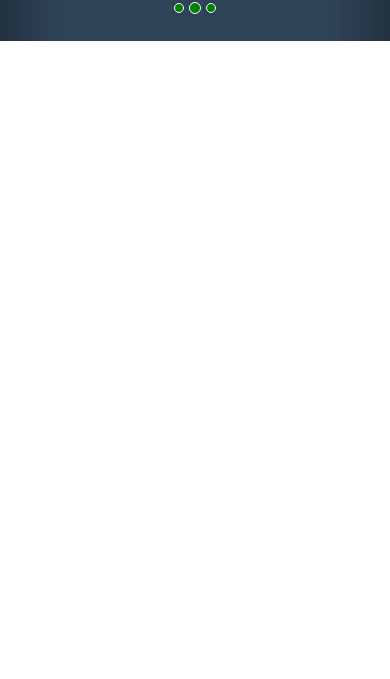
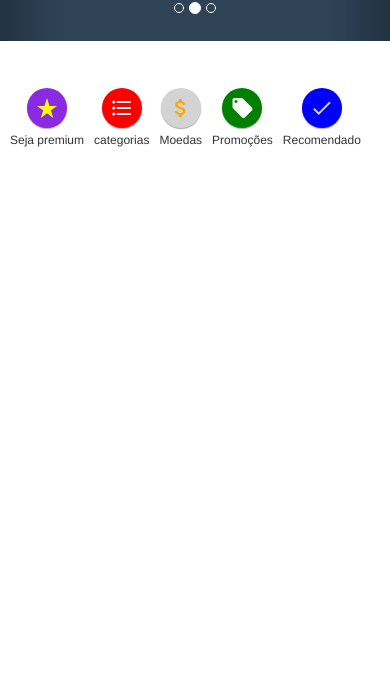
Before and after one commit to paulosantos20/BICCITY, a plain HTML site: page aplicativo/BICCITY/www/index.html in a window 390 px wide. Shown: the part 165-844 px from the top of the page. Drawn offline with nearby package versions, Linux system fonts and the light colour scheme; some packages are replaced by stand-ins of ours.

Commit message:
Backup_10_10_17
Botões de opções adicionadas a tela de usuario!!!

```diff
--- a/aplicativo/BICCITY/www/css/app.css
+++ b/aplicativo/BICCITY/www/css/app.css
@@ -176,6 +176,8 @@ body {
 }
 
 
+/* carousel css pertence ao slideshow  */
+
 .carousel{
     background: #2f4357;
     margin-top: 0 px;
@@ -189,3 +191,19 @@ body {
 .bs-example{
 	margin: 0px;
 }
+
+/* divop e opc1 css pertence a div de opções da tela de usuario  */
+
+.divop{
+    width: 100%;
+    height: 50px;
+    background-color: none;
+    margin-top: 12%;
+}
+
+.opc1{
+    margin-left: 10px;
+    height: 50px;
+    float: left;
+    background-color: none;
+}
--- a/aplicativo/BICCITY/www/index.html
+++ b/aplicativo/BICCITY/www/index.html
@@ -365,17 +365,19 @@
 
                     <main class="mdl-layout__content">
 
+
                        <div class="page-content">
 
+                            <!--------------slideshow------->
                             <div class="bs-example">
 
                                 <div id="myCarousel" class="carousel slide" data-interval="3000" data-ride="carousel">
 
                                     <!-- Carousel indicators -->
                                         <ol class="carousel-indicators" >
-                                            <li data-target="#myCarousel" data-slide-to="0" class="active" style="background-color: green;"></li>
-                                            <li data-target="#myCarousel" data-slide-to="1" style="background-color: green;"></li>
-                                            <li data-target="#myCarousel" data-slide-to="2" style="background-color: green;"></li>
+                                            <li data-target="#myCarousel" data-slide-to="0" class="active"></li>
+                                            <li data-target="#myCarousel" data-slide-to="1"></li>
+                                            <li data-target="#myCarousel" data-slide-to="2"></li>
                                         </ol>
 
                                     <!-- Wrapper for carousel items -->
@@ -384,39 +386,124 @@
                                                 <div class="active item">
 
          		                                         <div class="carousel-caption">
-                                                                <h3>First slide label</h3>
-                                                                <p>Lorem ipsum dolor sit amet, consectetur adipiscing elit.</p>
+                                                                <h3>Anuncio 1</h3>
+
                                                         </div>
                                                 </div>
 
                                             <div class="item">
 
                                                     <div class="carousel-caption">
-                  <h3>Second slide label</h3>
-                  <p>Lorem ipsum dolor sit amet, consectetur adipiscing elit.</p>
+                                                        <h3>Anuncio 2</h3>
+
                                                     </div>
                                             </div>
+
                                             <div class="item">
 
                                                     <div class="carousel-caption">
-                  <h3>Third slide label</h3>
-                  <p>Praesent commodo cursus magna, vel scelerisque nisl consectetur.</p>
+                                                        <h3>Anuncio 3</h3>
+
                                                     </div>
                                             </div>
+
                                             </div>
+
                                     <!-- Carousel controls -->
                                     <a class="carousel-control left" href="#myCarousel" data-slide="prev">
                                             <span class="glyphicon glyphicon-chevron-left"></span>
                                     </a>
+
                                     <a class="carousel-control right" href="#myCarousel" data-slide="next">
                                             <span class="glyphicon glyphicon-chevron-right"></span>
                                     </a>
+
                             </div>
+
+                            </div>
+
+                            <div class="divop">
+
+                                <div class="opc1">
+
+                                    <center>
+
+                                        <button class="mdl-button mdl-js-button mdl-button--fab mdl-button--mini-fab" style="background-color: blueviolet;">
+                                            <i class="material-icons" style="color:yellow;">star_rate</i>
+                                        </button>
+
+                                    </center>
+
+
+                                    <p style="font-size:12px;">Seja premium</p>
+
+                                </div>
+
+                                <div class="opc1">
+
+                                   <center>
+
+                                        <button class="mdl-button mdl-js-button mdl-button--fab mdl-button--mini-fab" style="background-color:red;">
+                                            <i class="material-icons" style="color:white;">format_list_bulleted</i>
+                                        </button>
+
+                                    </center>
+
+                                    <p style="font-size:12px;">categorias</p>
+
+
+                                </div>
+
+                                <div class="opc1">
+
+                                     <center>
+
+                                        <button class="mdl-button mdl-js-button mdl-button--fab mdl-button--mini-fab" style="background-color:#D3D3D3;">
+                                            <i class="material-icons" style="color:#FFA500;">attach_money</i>
+                                        </button>
+
+                                    </center>
+
+                                    <p style="font-size:12px;">Moedas</p>
+
+                                </div>
+
+                                <div class="opc1">
+
+                                    <center>
+
+                                        <button class="mdl-button mdl-js-button mdl-button--fab mdl-button--mini-fab" style="background-color: green;">
+                                           <i class="material-icons" style="color:white">local_offer</i>
+                                        </button>
+
+                                    </center>
+
+                                    <p style="font-size:12px;">Promoções</p>
+
+
+                                </div>
+
+                                <div class="opc1">
+
+                                    <center>
+
+                                        <button class="mdl-button mdl-js-button mdl-button--fab mdl-button--mini-fab" style="background-color:blue;">
+                                            <i class="material-icons" style="color:#D3D3D3;">done</i>
+                                        </button>
+
+                                    </center>
+
+                                    <p style="font-size:12px;">Recomendado</p>
+
+                                </div>
+
+                            </div>
+
+
                         </div>
 
 
 
-                        </div>
                     </main>
 
                 </div>
```
Lines whose indentation alone changed are shown as unchanged.
